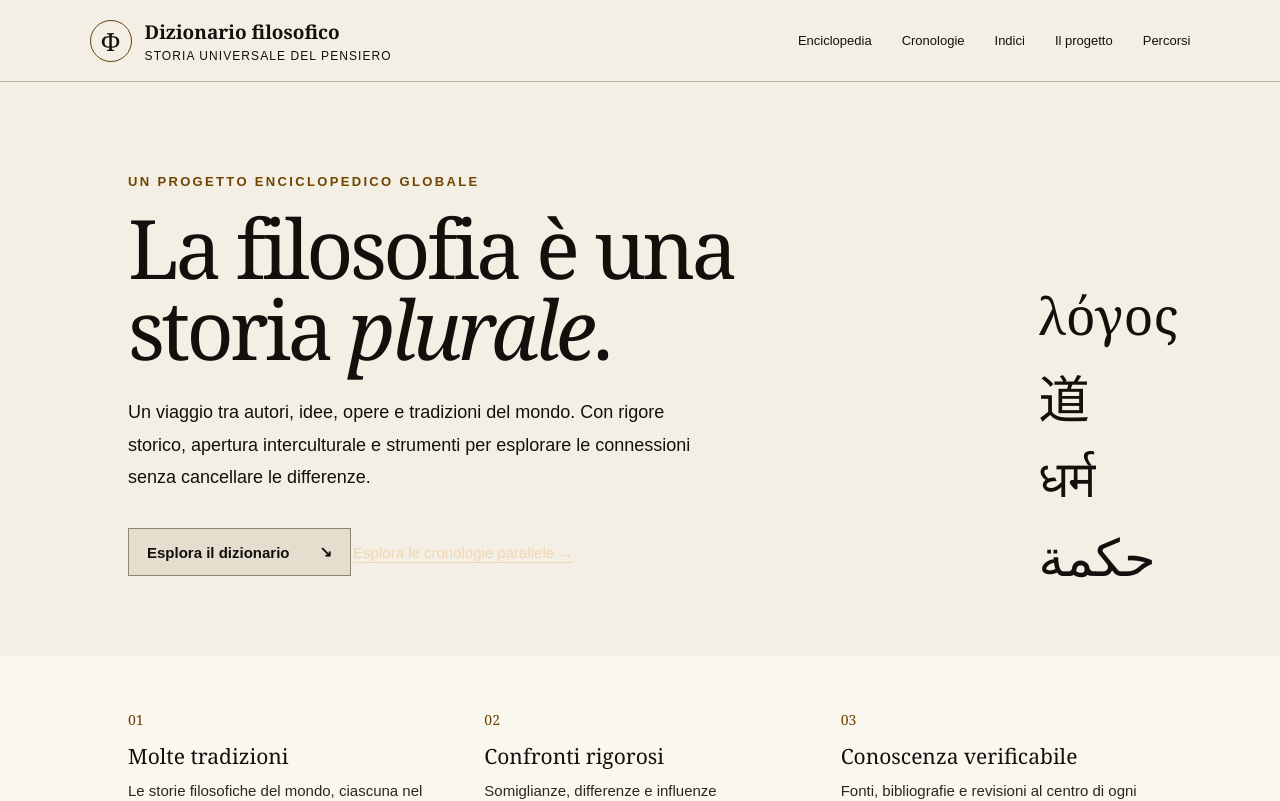
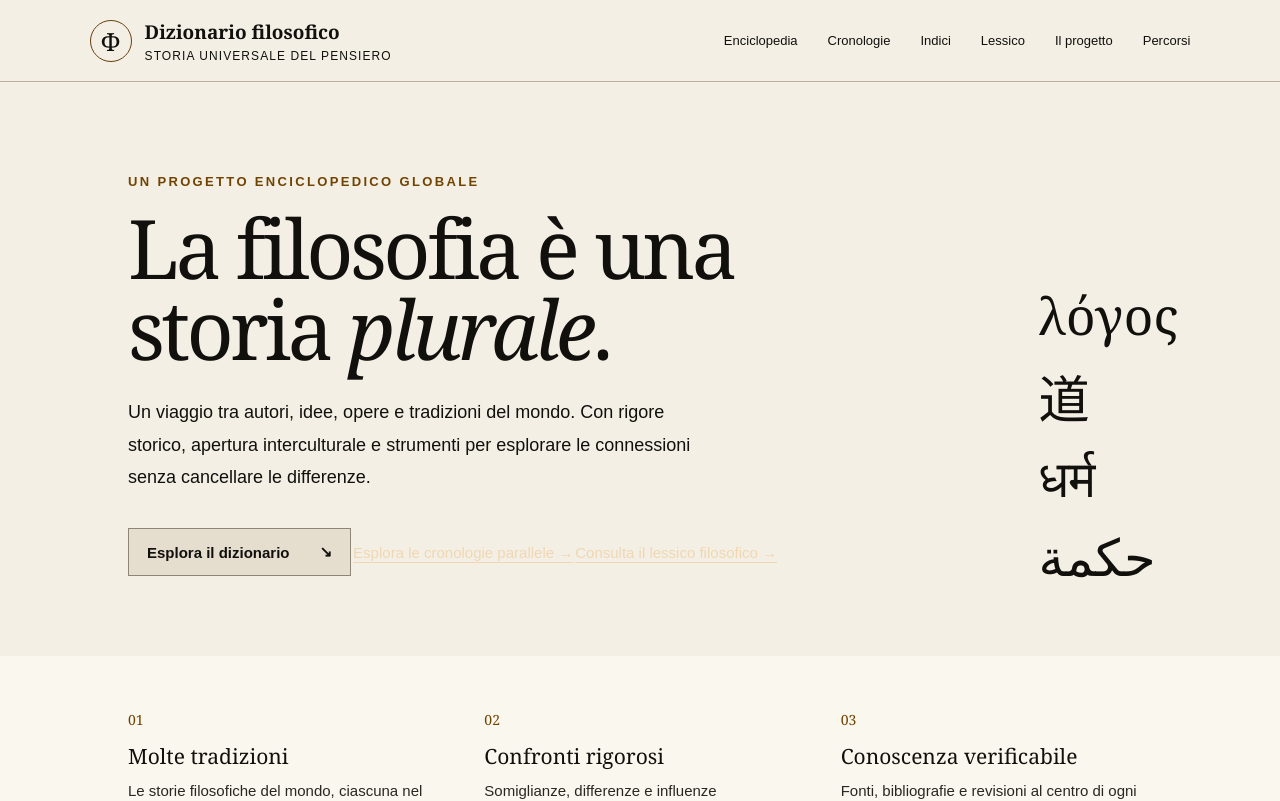
Before and after one commit to Marco19666/dizionariofilosofico, a Next.js app: page / in a window 1280 px wide. Shown: the top 801 px of the page. Built offline with nearby package versions, Linux system fonts and the light colour scheme.

Commit message:
Aggiungi accesso diretto al lessico filosofico

```diff
--- a/app/page.tsx
+++ b/app/page.tsx
@@ -22,14 +22,14 @@ export default function Home() {
     <main>
       <header className="site-header">
         <a className="brand" href="/"><span className="brand-mark">Φ</span><span><strong>Dizionario filosofico</strong><small>Storia universale del pensiero</small></span></a>
-        <nav aria-label="Navigazione principale"><a href="/enciclopedia">Enciclopedia</a><a href="/cronologie">Cronologie</a><a href="/indici">Indici</a><a href="#metodo">Il progetto</a><a href="#percorsi">Percorsi</a></nav>
+        <nav aria-label="Navigazione principale"><a href="/enciclopedia">Enciclopedia</a><a href="/cronologie">Cronologie</a><a href="/indici">Indici</a><a href="/lessico">Lessico</a><a href="#metodo">Il progetto</a><a href="#percorsi">Percorsi</a></nav>
       </header>
       <section className="hero">
         <div className="hero-inner">
           <p className="eyebrow">Un progetto enciclopedico globale</p>
           <h1>La filosofia è una storia <em>plurale</em>.</h1>
           <p className="hero-copy">Un viaggio tra autori, idee, opere e tradizioni del mondo. Con rigore storico, apertura interculturale e strumenti per esplorare le connessioni senza cancellare le differenze.</p>
-          <a className="primary-link" href="/enciclopedia">Esplora il dizionario <span aria-hidden="true">↘</span></a><a className="timeline-home-link" href="/cronologie">Esplora le cronologie parallele →</a>
+          <a className="primary-link" href="/enciclopedia">Esplora il dizionario <span aria-hidden="true">↘</span></a><a className="timeline-home-link" href="/cronologie">Esplora le cronologie parallele →</a><a className="timeline-home-link" href="/lessico">Consulta il lessico filosofico →</a>
         </div>
         <div className="hero-note" aria-hidden="true"><span>λόγος</span><span>道</span><span>धर्म</span><span>حكمة</span></div>
       </section>
```
